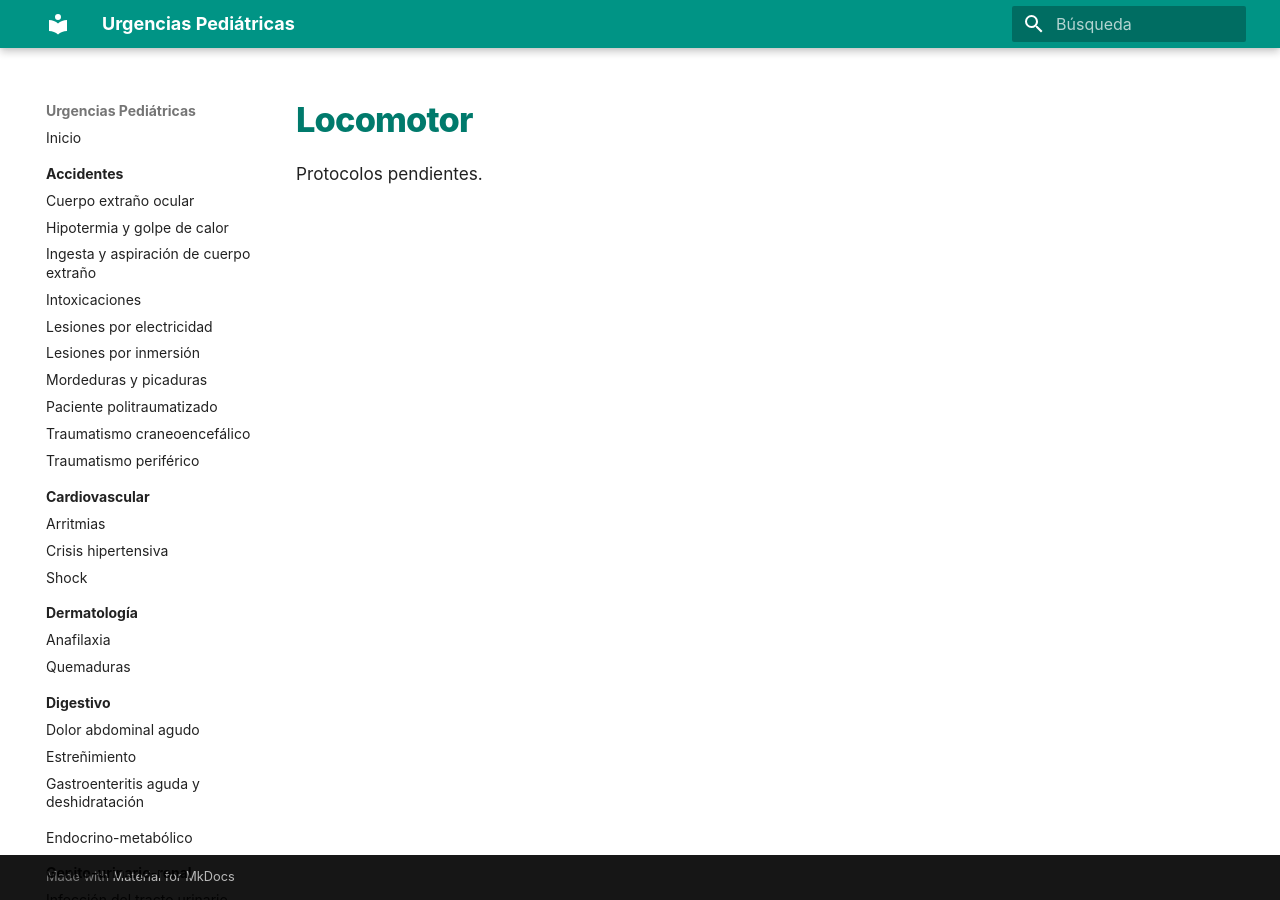
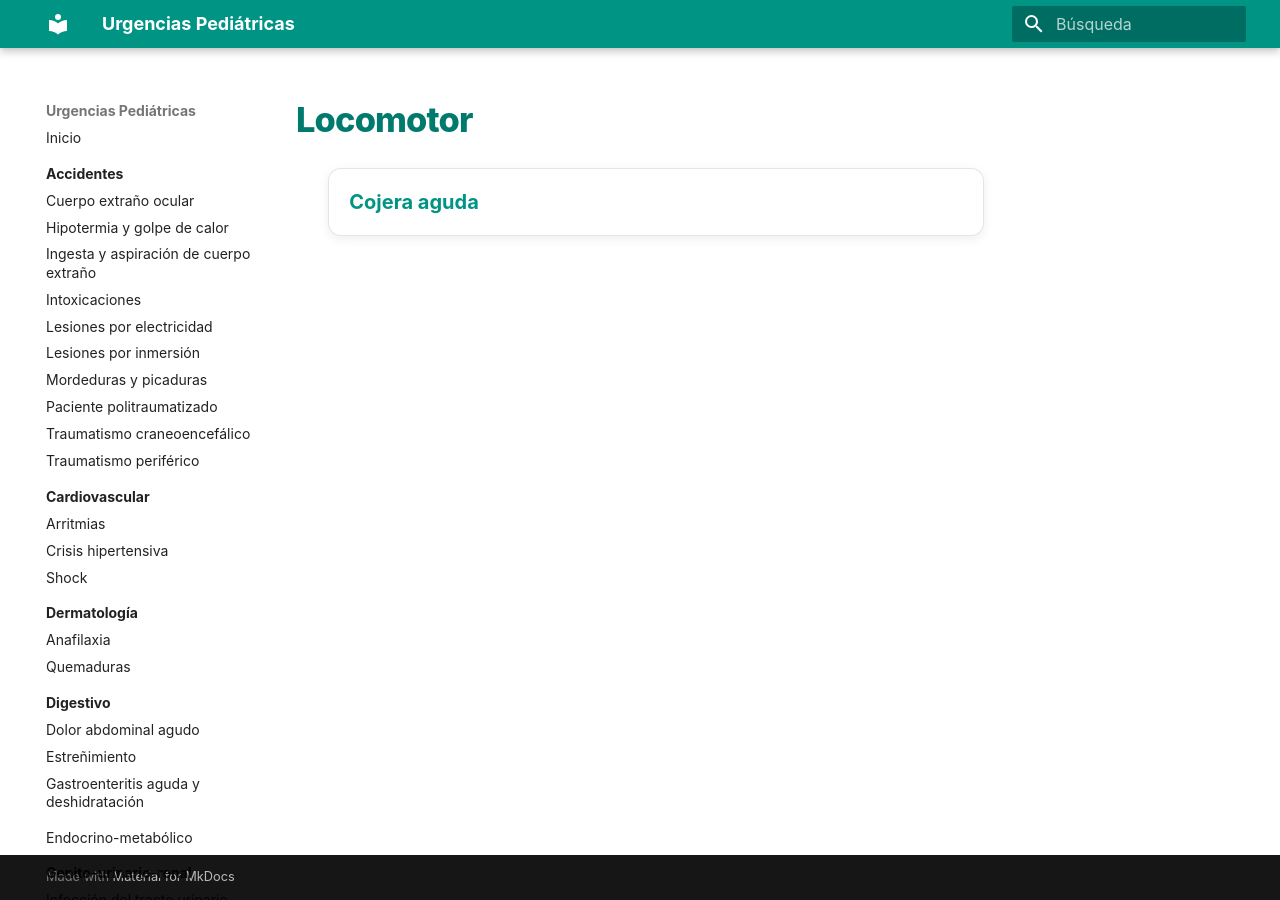
Before and after one commit to gonzaloares/urgencias-pediatricas, an MkDocs documentation site: the page built from docs/locomotor/index.md, in a window 1280 px wide. Built offline with MkDocs 1.6.1 and Material for MkDocs 9.7.7, drawn with Linux system fonts in a browser that asks for light colours.

Commit message:
Actualiza docs/locomotor/index.md

```diff
--- a/docs/locomotor/index.md
+++ b/docs/locomotor/index.md
@@ -1,3 +1,7 @@
 # Locomotor
 
-Protocolos pendientes.
+<div class="protocol-index" markdown="1">
+
+- [Cojera aguda](cojera-aguda.md)
+
+</div>
```
